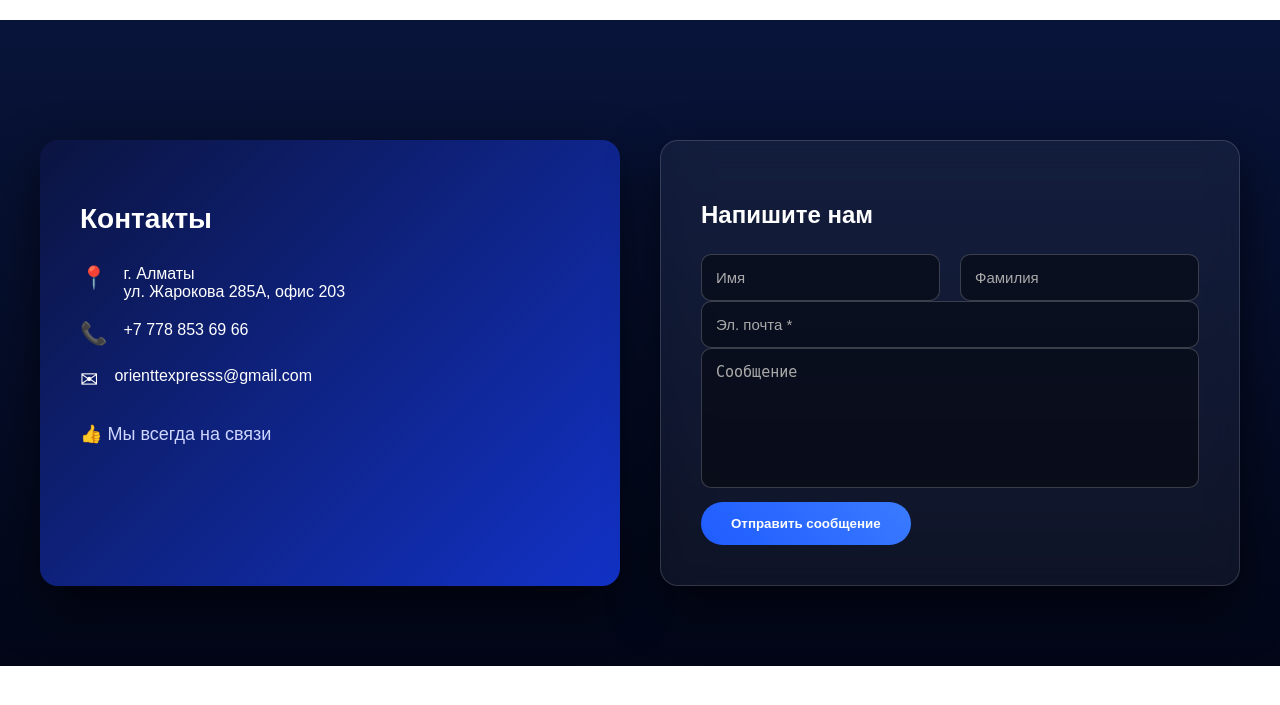
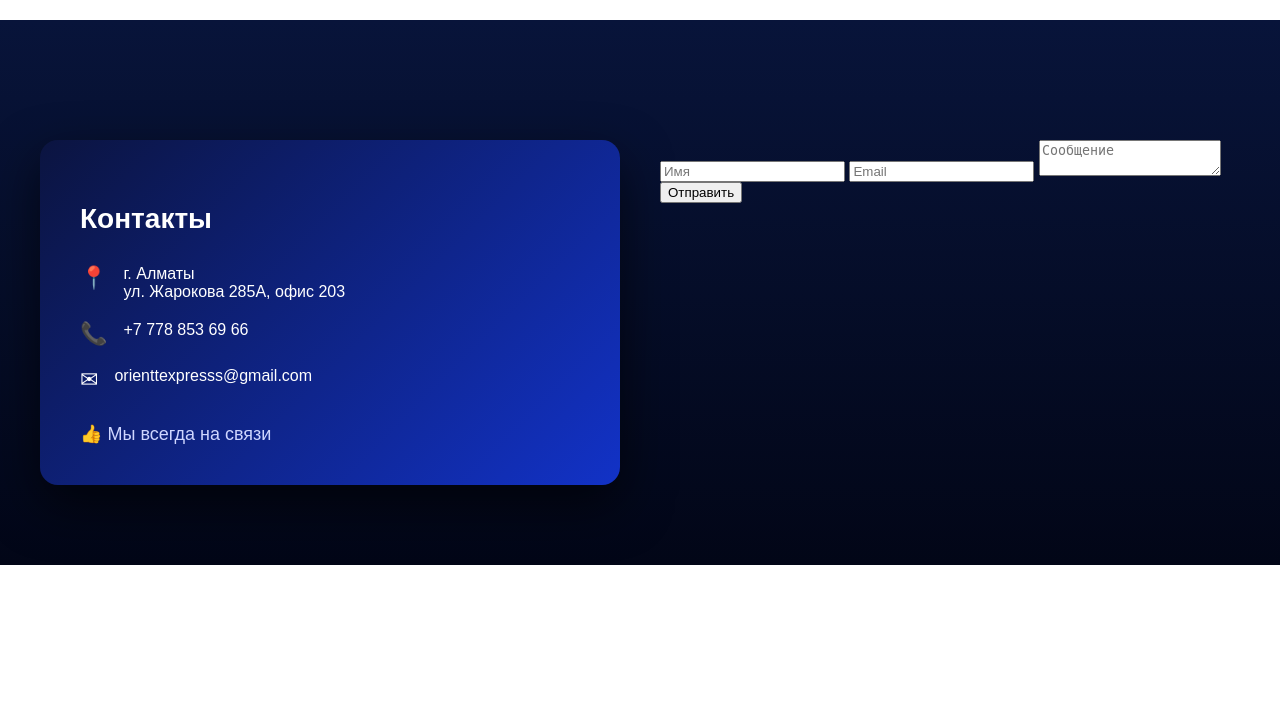
Before and after one commit to sungaterlanuly22-sketch/orientexpress, a Flask app: page /contact in a window 1280 px wide. Shown: the part 80-785 px from the top of the page. Run offline with Flask 3, Linux system fonts and the light colour scheme.

Commit message:
update contact form

```diff
--- a/app.py
+++ b/app.py
@@ -1,5 +1,5 @@
 import os
-from flask import Flask, render_template
+from flask import Flask, render_template, request, redirect
 
 app = Flask(__name__)
 
@@ -27,5 +27,20 @@ def quality():
 def contact():
     return render_template("contact.html")
 
+# обработка формы
+@app.route("/send", methods=["POST"])
+def send():
+
+    name = request.form.get("name")
+    email = request.form.get("email")
+    message = request.form.get("message")
+
+    print("Имя:", name)
+    print("Email:", email)
+    print("Сообщение:", message)
+
+    return redirect("/contact")
+
+
 if __name__ == "__main__":
     app.run(host="0.0.0.0", port=int(os.environ.get("PORT", 10000)))
--- a/templates/contact.html
+++ b/templates/contact.html
@@ -34,22 +34,17 @@
     </div>
 
     <!-- ПРАВАЯ ФОРМА -->
-    <form class="contact-form glass" method="POST" action="https://formspree.io/f/mkgwbxyz">
-<input type="hidden" name="_next" value="https://orientexpress.onrender.com/contact">
-      <h2>Напишите нам</h2>
+  <form method="POST" action="/send">
 
-      <div class="form-row">
-        <input type="text" name="name" placeholder="Имя" required>
-        <input type="text" name="surname" placeholder="Фамилия">
-      </div>
+<input type="text" name="name" placeholder="Имя" required>
 
-      <input type="email" name="email" placeholder="Эл. почта *" required>
+<input type="email" name="email" placeholder="Email" required>
 
-      <textarea name="message" placeholder="Сообщение" required></textarea>
+<textarea name="message" placeholder="Сообщение"></textarea>
 
-      <button type="submit">Отправить сообщение</button>
+<button type="submit">Отправить</button>
 
-    </form>
+</form>
 
   </div>
 </section>
```
